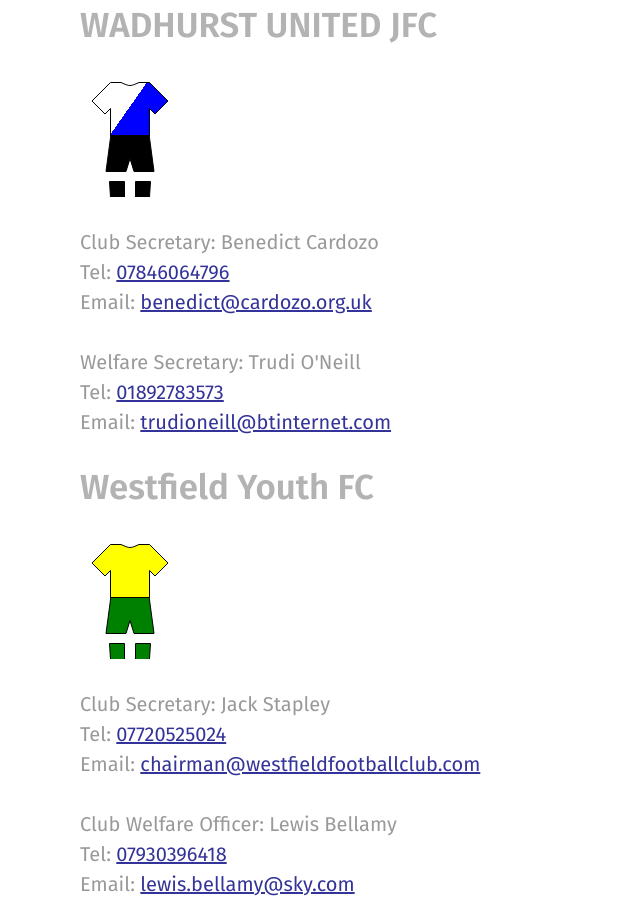
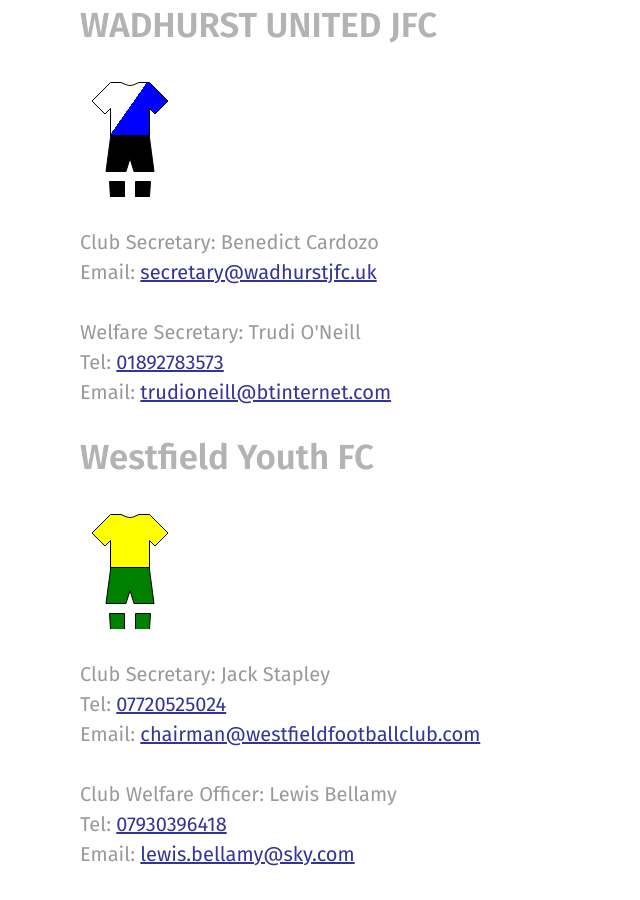
Before and after one commit to rotherleague/Rother, a Jekyll site: the page built from clubs.md, in a window 1280 px wide and 900 px high, scrolled down 14204 px. Shown: the whole window, without its empty margins (0-640 px from the left). Built offline with Jekyll 4.4.1, drawn with Linux system fonts in a browser that asks for light colours; nearby versions of some CDN libraries.

Commit message:
Update wadhurst.html

```diff
--- a/_includes/clubs/wadhurst.html
+++ b/_includes/clubs/wadhurst.html
@@ -5,8 +5,7 @@
 
 </p>
 <p>Club Secretary: Benedict Cardozo<br>
-  Tel: <a href="tel:07846064796">07846064796</a><br>
-Email: <a href="mailto:benedict@cardozo.org.uk">benedict@cardozo.org.uk</a></p>
+Email: <a href="mailto:secretary@wadhurstjfc.uk">secretary@wadhurstjfc.uk</a></p>
 
 
 <p>Welfare Secretary: Trudi O'Neill<br>
```
